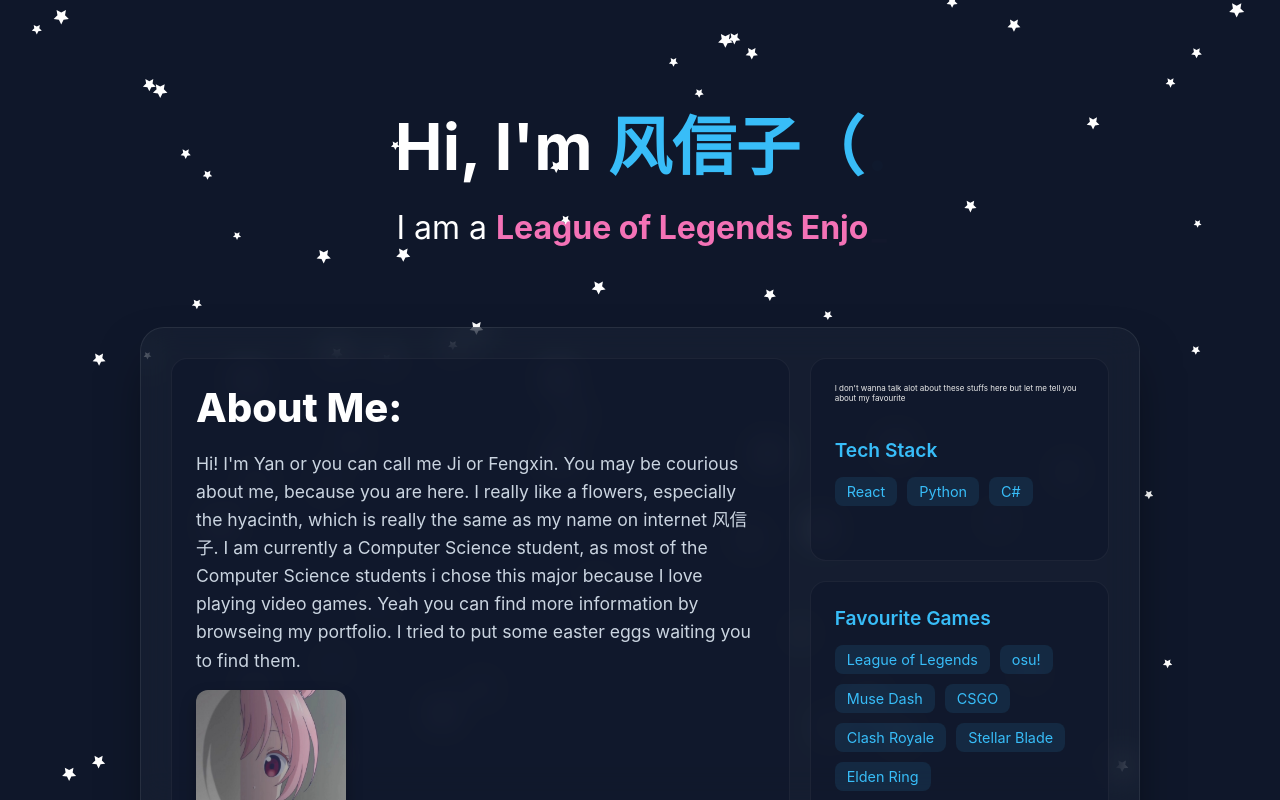
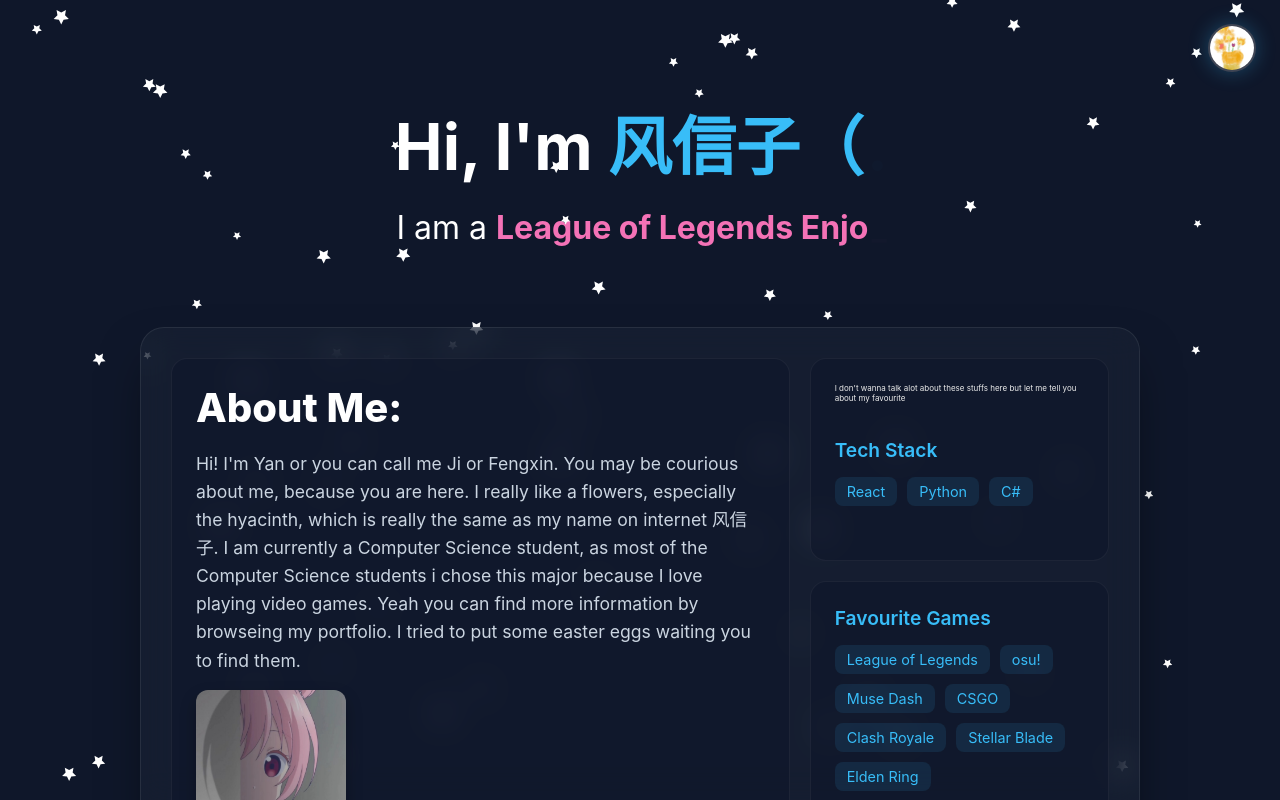
Before and after one commit to fengxin02/fengxin02.github.io, a React (Vite) app in the folder portfolio/: page / in a window 1280 px wide. Built offline with nearby package versions, Linux system fonts and the light colour scheme.

Commit message:
fix: scrolling bar bug

```diff
--- a/portfolio/src/components/Hero/Hero.css
+++ b/portfolio/src/components/Hero/Hero.css
@@ -12,9 +12,15 @@
   position: fixed;
   top: 0;
   left: 0;
-  width: 100vw;
-  height: 100vh;
+  width: 100%;
+  height: 100%;
   z-index: 0;
+  pointer-events: none;       /* 让滚动条可点击，不拦截鼠标 */
+}
+
+/* canvas 需要恢复交互才能 hover 排斥粒子 */
+.particles-bg canvas {
+  pointer-events: auto;
 }
 
 /* ── 主内容流：flex 列布局，标题在上、About 在下 ── */
@@ -72,6 +78,26 @@
   border-style: solid;
 }
 
+/* ── 右上角头像 ── */
+.hero-avatar {
+  position: fixed;
+  top: 24px;
+  right: 24px;
+  width: 48px;
+  height: 48px;
+  border-radius: 50%;
+  border: 2px solid rgba(255, 255, 255, 0.2);
+  object-fit: cover;
+  z-index: 100;
+  box-shadow: 0 0 20px rgba(56, 189, 248, 0.3);
+  transition: transform 0.3s ease, box-shadow 0.3s ease;
+}
+
+.hero-avatar:hover {
+  transform: scale(1.1);
+  box-shadow: 0 0 30px rgba(56, 189, 248, 0.5);
+}
+
 /* ── 响应式 ── */
 @media (max-width: 768px) {
   .hero-container {
--- a/portfolio/src/components/Hero/Hero.jsx
+++ b/portfolio/src/components/Hero/Hero.jsx
@@ -42,6 +42,13 @@
       {/* 粒子背景 — fixed 铺满全屏，滚动时始终可见 */}
       <div ref={particlesRef} className="particles-bg" />
 
+      {/* 右上角头像 */}
+      <img
+        src="/fengxinicon.jpg"
+        alt="Fengxin"
+        className="hero-avatar"
+      />
+
       {/* 主内容流 */}
       <section className="hero-container">
         <div className="hero-content">
```
